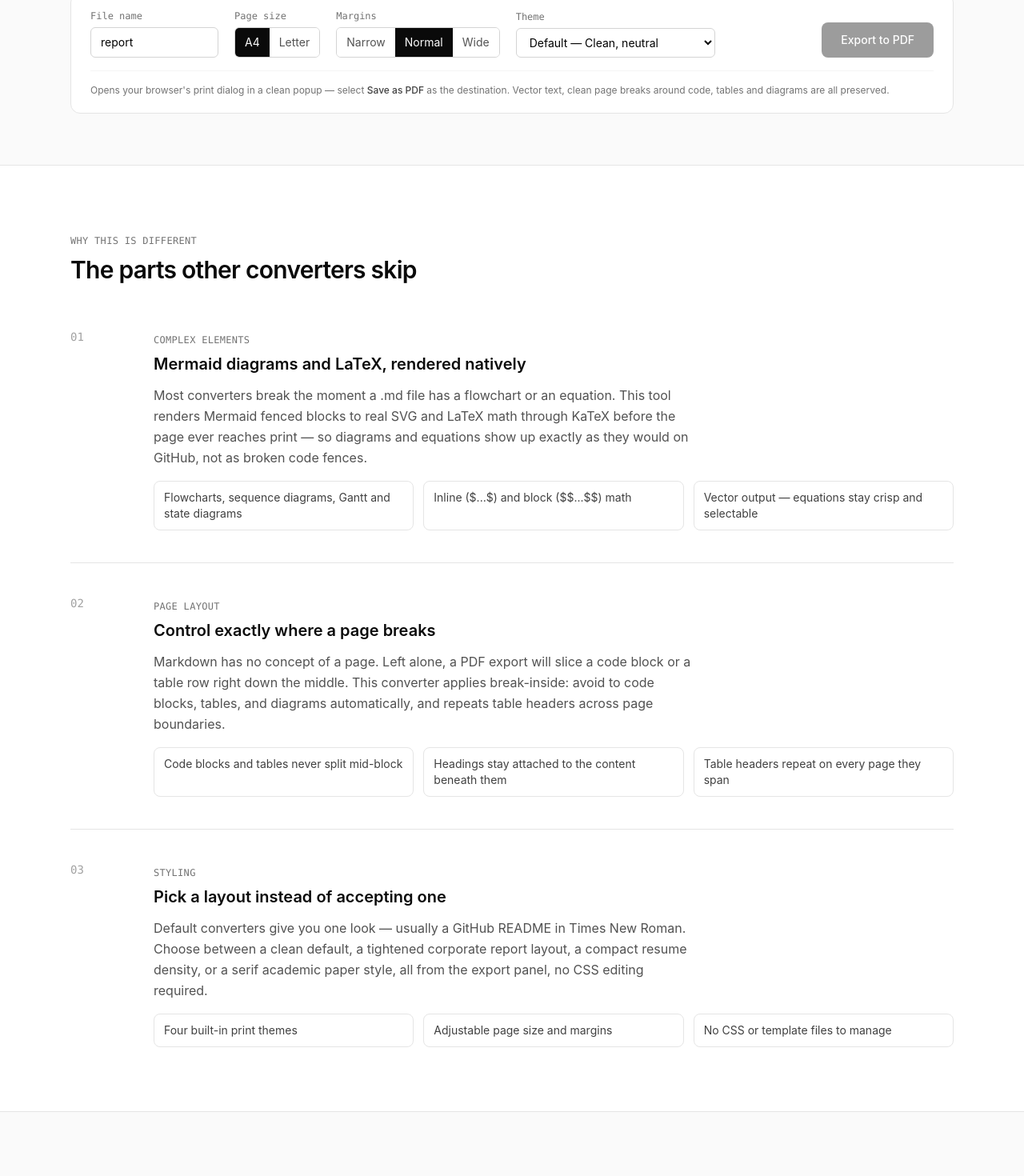
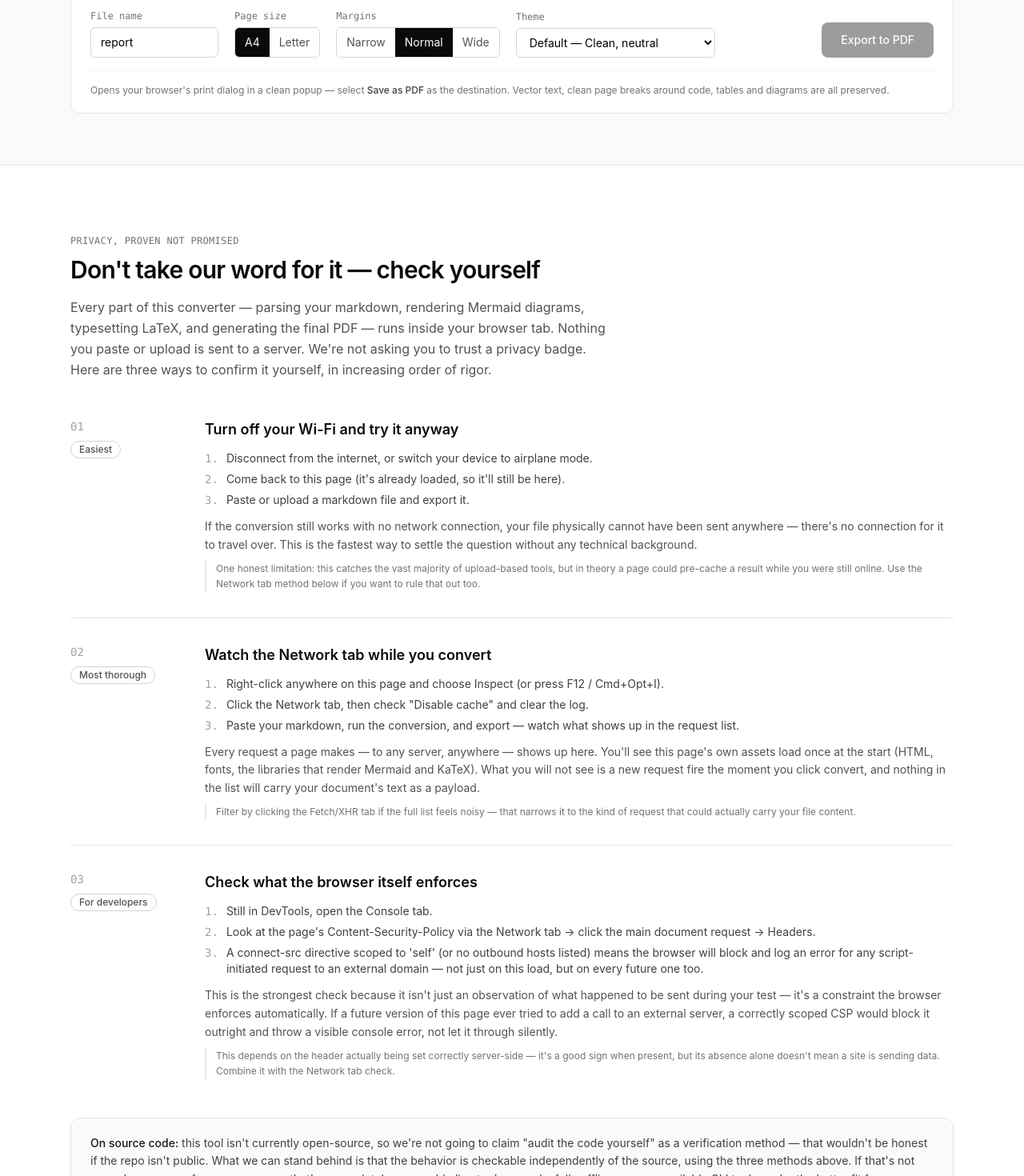
Before and after one commit to ihalokam/unitconveerter, a Next.js app: page /pdf-tools/markdown-to-pdf in a window 1280 px wide. Shown: the part 1552-3022 px from the top of the page at 80% size. Built offline with nearby package versions, Linux system fonts and the light colour scheme.

Commit message:
Trust componeent for md->pdf

```diff
--- /dev/null
+++ b/app/Components/PDFtools/md-pdf/Trust.tsx
@@ -0,0 +1,114 @@
+const VERIFICATION_METHODS = [
+    {
+        label: "Easiest",
+        title: "Turn off your Wi-Fi and try it anyway",
+        steps: [
+            "Disconnect from the internet, or switch your device to airplane mode.",
+            "Come back to this page (it's already loaded, so it'll still be here).",
+            "Paste or upload a markdown file and export it.",
+        ],
+        why:
+            "If the conversion still works with no network connection, your file physically cannot have been sent anywhere — there's no connection for it to travel over. This is the fastest way to settle the question without any technical background.",
+        caveat:
+            "One honest limitation: this catches the vast majority of upload-based tools, but in theory a page could pre-cache a result while you were still online. Use the Network tab method below if you want to rule that out too.",
+    },
+    {
+        label: "Most thorough",
+        title: "Watch the Network tab while you convert",
+        steps: [
+            "Right-click anywhere on this page and choose Inspect (or press F12 / Cmd+Opt+I).",
+            "Click the Network tab, then check \"Disable cache\" and clear the log.",
+            "Paste your markdown, run the conversion, and export — watch what shows up in the request list.",
+        ],
+        why:
+            "Every request a page makes — to any server, anywhere — shows up here. You'll see this page's own assets load once at the start (HTML, fonts, the libraries that render Mermaid and KaTeX). What you will not see is a new request fire the moment you click convert, and nothing in the list will carry your document's text as a payload.",
+        caveat:
+            "Filter by clicking the Fetch/XHR tab if the full list feels noisy — that narrows it to the kind of request that could actually carry your file content.",
+    },
+    {
+        label: "For developers",
+        title: "Check what the browser itself enforces",
+        steps: [
+            "Still in DevTools, open the Console tab.",
+            "Look at the page's Content-Security-Policy via the Network tab → click the main document request → Headers.",
+            "A connect-src directive scoped to 'self' (or no outbound hosts listed) means the browser will block and log an error for any script-initiated request to an external domain — not just on this load, but on every future one too.",
+        ],
+        why:
+            "This is the strongest check because it isn't just an observation of what happened to be sent during your test — it's a constraint the browser enforces automatically. If a future version of this page ever tried to add a call to an external server, a correctly scoped CSP would block it outright and throw a visible console error, not let it through silently.",
+        caveat:
+            "This depends on the header actually being set correctly server-side — it's a good sign when present, but its absence alone doesn't mean a site is sending data. Combine it with the Network tab check.",
+    },
+];
+
+export default function Trust() {
+    return (
+        <section className="bg-white border-b border-neutral-200">
+            <div className="mx-auto max-w-6xl px-6 py-20">
+                <div className="max-w-2xl mb-12">
+                    <span className="font-mono text-xs text-neutral-500 uppercase tracking-wide">
+                        Privacy, proven not promised
+                    </span>
+                    <h2 className="mt-2 text-3xl font-semibold text-neutral-950 tracking-tight">
+                        Don&apos;t take our word for it — check yourself
+                    </h2>
+                    <p className="mt-4 text-neutral-600 leading-relaxed">
+                        Every part of this converter — parsing your markdown, rendering Mermaid diagrams,
+                        typesetting LaTeX, and generating the final PDF — runs inside your browser tab.
+                        Nothing you paste or upload is sent to a server. We're not asking you to trust a
+                        privacy badge. Here are three ways to confirm it yourself, in increasing order of
+                        rigor.
+                    </p>
+                </div>
+
+                <div className="grid gap-8">
+                    {VERIFICATION_METHODS.map((method, i) => (
+                        <article
+                            key={method.title}
+                            className="grid md:grid-cols-[auto_1fr] gap-6 md:gap-10 border-t border-neutral-200 pt-8 first:border-t-0 first:pt-0"
+                        >
+                            <div className="md:w-32 flex flex-row md:flex-col items-baseline md:items-start gap-2">
+                                <span className="font-mono text-sm text-neutral-400">
+                                    {String(i + 1).padStart(2, "0")}
+                                </span>
+                                <span className="inline-block rounded-full border border-neutral-300 px-2.5 py-0.5 text-xs font-medium text-neutral-600">
+                                    {method.label}
+                                </span>
+                            </div>
+
+                            <div>
+                                <h3 className="text-lg font-semibold text-neutral-950">{method.title}</h3>
+
+                                <ol className="mt-3 space-y-1.5">
+                                    {method.steps.map((step, idx) => (
+                                        <li key={idx} className="text-sm text-neutral-700 flex gap-2.5">
+                                            <span className="font-mono text-neutral-400 shrink-0">{idx + 1}.</span>
+                                            <span>{step}</span>
+                                        </li>
+                                    ))}
+                                </ol>
+
+                                <p className="mt-3 text-sm text-neutral-600 leading-relaxed">{method.why}</p>
+
+                                <p className="mt-2 text-xs text-neutral-500 leading-relaxed border-l-2 border-neutral-200 pl-3">
+                                    {method.caveat}
+                                </p>
+                            </div>
+                        </article>
+                    ))}
+                </div>
+
+                <div className="mt-12 rounded-xl border border-neutral-200 bg-neutral-50 px-6 py-5">
+                    <p className="text-sm text-neutral-700 leading-relaxed">
+                        <span className="font-medium text-neutral-900">On source code:</span> this tool
+                        isn&apos;t currently open-source, so we&apos;re not going to claim &quot;audit the
+                        code yourself&quot; as a verification method — that wouldn&apos;t be honest if the
+                        repo isn&apos;t public. What we can stand behind is that the behavior is checkable
+                        independently of the source, using the three methods above. If that&apos;s not
+                        enough assurance for your use case, that&apos;s a completely reasonable line to
+                        draw, and a fully offline, source-available CLI tool may be the better fit for you.
+                    </p>
+                </div>
+            </div>
+        </section>
+    );
+}
--- a/app/pdf-tools/markdown-to-pdf/page.tsx
+++ b/app/pdf-tools/markdown-to-pdf/page.tsx
@@ -6,6 +6,7 @@ import Hero from '@/app/Components/PDFtools/md-pdf/Hero'
 import ConverterWorkspace from '@/app/Components/PDFtools/md-pdf/Converterworkspace'
 import FeatureGaps from '@/app/Components/PDFtools/md-pdf/Featuregaps'
 import Faq from '@/app/Components/PDFtools/md-pdf/Faq'
+import Trust from '@/app/Components/PDFtools/md-pdf/Trust'
 
 // 1. Define Static SEO Metadata
 export const metadata: Metadata = {
@@ -75,6 +76,7 @@ export default function Page() {
                 <main className="flex-grow">
                     <Hero />
                     <ConverterWorkspace />
+                    <Trust />
                     <FeatureGaps />
                     <Faq />
                 </main>
```
